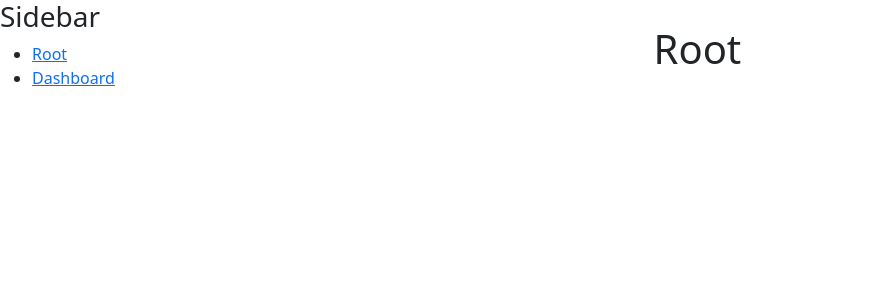
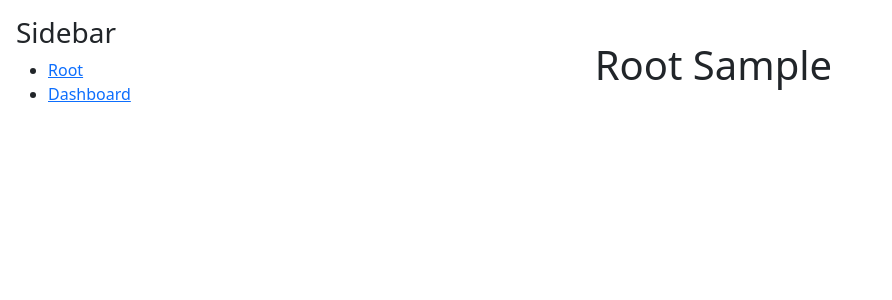
Before and after one commit to marcyvillegas/learning-nextjs, a Next.js app in the folder next-crash-course/: page / in a window 1280 px wide. Shown: the top 300 px of the page, without its empty margins (0-892 px from the left). Built offline with nearby package versions, Linux system fonts and the light colour scheme.

Commit message:
added root sample layout

```diff
--- /dev/null
+++ b/next-crash-course/layout/Sample/Sample.js
@@ -0,0 +1,8 @@
+
+export default function Sample() {
+    return (
+        <div style={{margin: 'auto', padding: '1rem'}}>
+            <h1>Root Sample</h1>
+        </div>
+    );
+}
--- a/next-crash-course/layout/Sidebar/Sidebar.js
+++ b/next-crash-course/layout/Sidebar/Sidebar.js
@@ -7,7 +7,7 @@ export default function Sidebar({ children }) {
         <div className={css.main_container}>
 
             <div className={css.sidebar_container}>
-                <h3>Sidebar</h3>
+                <h3 m-2 >Sidebar</h3>
 
                 <ul>
                     <li>
--- a/next-crash-course/layout/Sidebar/Sidebar.module.css
+++ b/next-crash-course/layout/Sidebar/Sidebar.module.css
@@ -5,5 +5,5 @@
 }
 
 .sidebar_container {
-
+    padding: 1rem;
 }
--- a/next-crash-course/layout/Table/Table.js
+++ b/next-crash-course/layout/Table/Table.js
@@ -1,5 +1,6 @@
 
 import css from "./Table.module.css";
+import 'bootstrap/dist/css/bootstrap.min.css';
 import { Table, Button, Modal, ModalBody, ModalHeader, ModalFooter } from 'reactstrap'
 
 export default function TableDetails() {
--- a/next-crash-course/layout/Table/Table.module.css
+++ b/next-crash-course/layout/Table/Table.module.css
@@ -1,5 +1,5 @@
 
 .main_container {
+    margin: auto;
     font-family: Roboto;
-    margin: auto;
 }
--- a/next-crash-course/pages/index.js
+++ b/next-crash-course/pages/index.js
@@ -3,13 +3,12 @@
 
 import Head from 'next/head'
 import Sidebar from '../layout/Sidebar/Sidebar'
+import Sample from '../layout/Sample/Sample'
 
 export default function Home() {
   return (
     <Sidebar>
-      <div style={{margin: 'auto'}}>
-        <h1>Root</h1>
-      </div>
+      <Sample />
     </Sidebar>
   )
 }
```
